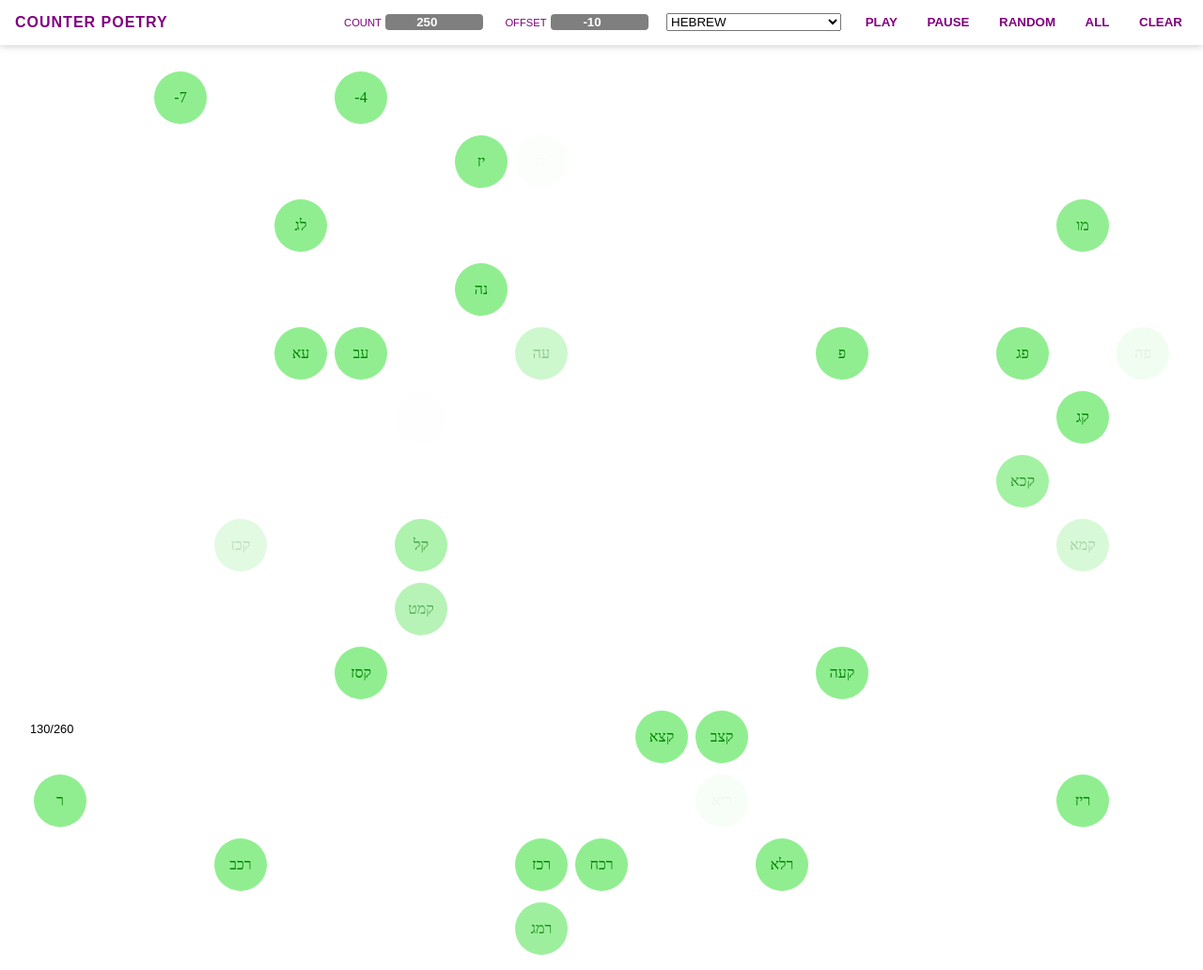
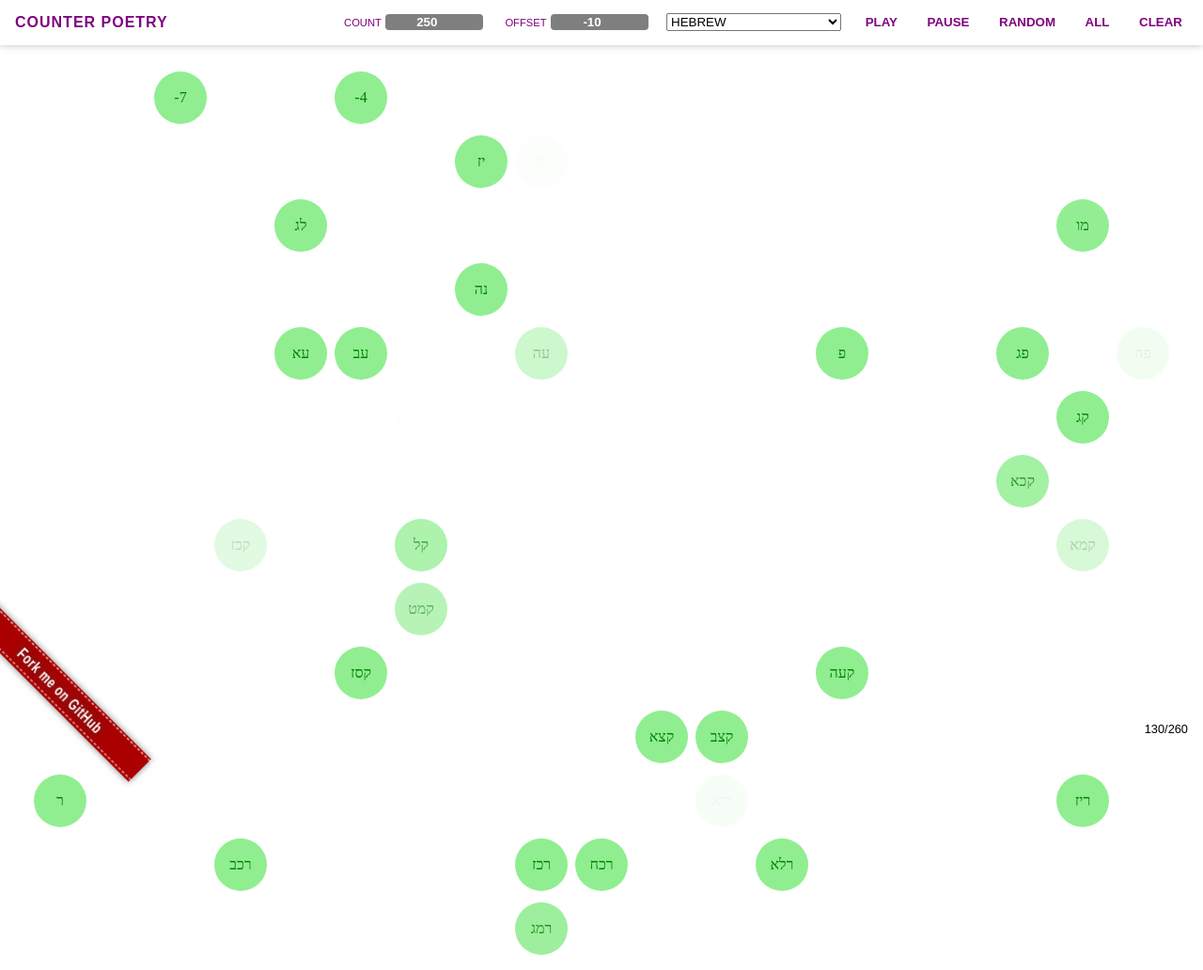
Before and after one commit to tomerlichtash/counter-intelligence, a website: page index.html in a window 1280 px wide. Shown: the whole page at 94% size. Drawn offline with Linux system fonts and the light colour scheme; a web font is replaced by a local one.

Commit message:
added fork strip

```diff
--- a/index.html
+++ b/index.html
@@ -27,6 +27,7 @@
         </nav>
     </header>
     <div class="labels"></div>
+    <a id="forkMe" target="_blank" href="https://github.com/tomerlichtash/counters-poetry">Fork me on GitHub</a>
   </body>
   <script src="script.js"></script>
 </html>
--- a/style.css
+++ b/style.css
@@ -265,5 +265,40 @@ input:first-child:checked ~ span::before {
 .status {
   position: fixed;
   bottom: 1rem;
-  left: 1rem;
+  right: 1rem;
 }
+
+/* https://codepen.io/beben-koben/pen/BoLyf */
+#forkMe {
+    bottom: 3em;
+    left: -6em;
+    color: #fff;
+    display: block;
+    position: fixed;
+    text-align: center;
+    text-decoration: none;
+    letter-spacing: .06em;
+    background-color: #A00;
+    padding: 0.5em 5em 0.4em 5em;
+    text-shadow: 0 0 0.75em #444;
+    box-shadow: 0 0 0.5em rgba(0,0,0,0.5);
+    transform: rotate(45deg) scale(0.75,1);
+    font: bold 16px/1.2em Arial, Sans-Serif;
+    -webkit-text-shadow: 0 0 0.75em #444;
+    -webkit-box-shadow: 0 0 0.5em rgba(0,0,0,0.5);
+    -webkit-transform: rotate(45deg) scale(0.75,1);
+    z-index:10;
+}
+#forkMe:before {
+    content: '';
+    top: 0;
+    left: 0;
+    right: 0;
+    bottom: 0;
+    position: absolute;
+    margin: -0.3em -5em;
+    transform: scale(0.7);
+    -webkit-transform: scale(0.7);
+    border: 2px rgba(255,255,255,0.7) dashed;
+}
+#forkMe:hover {opacity: 0.9;}
```
